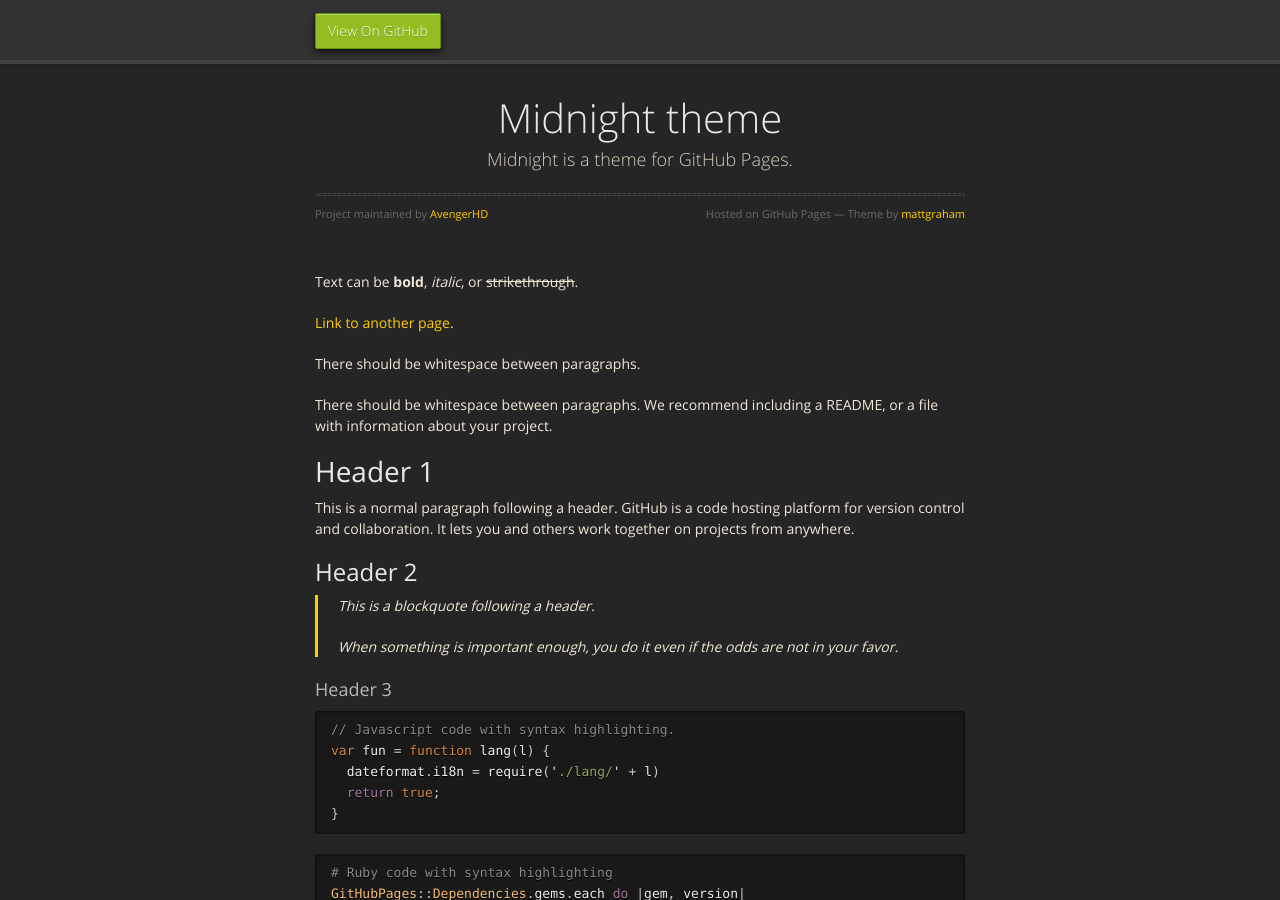
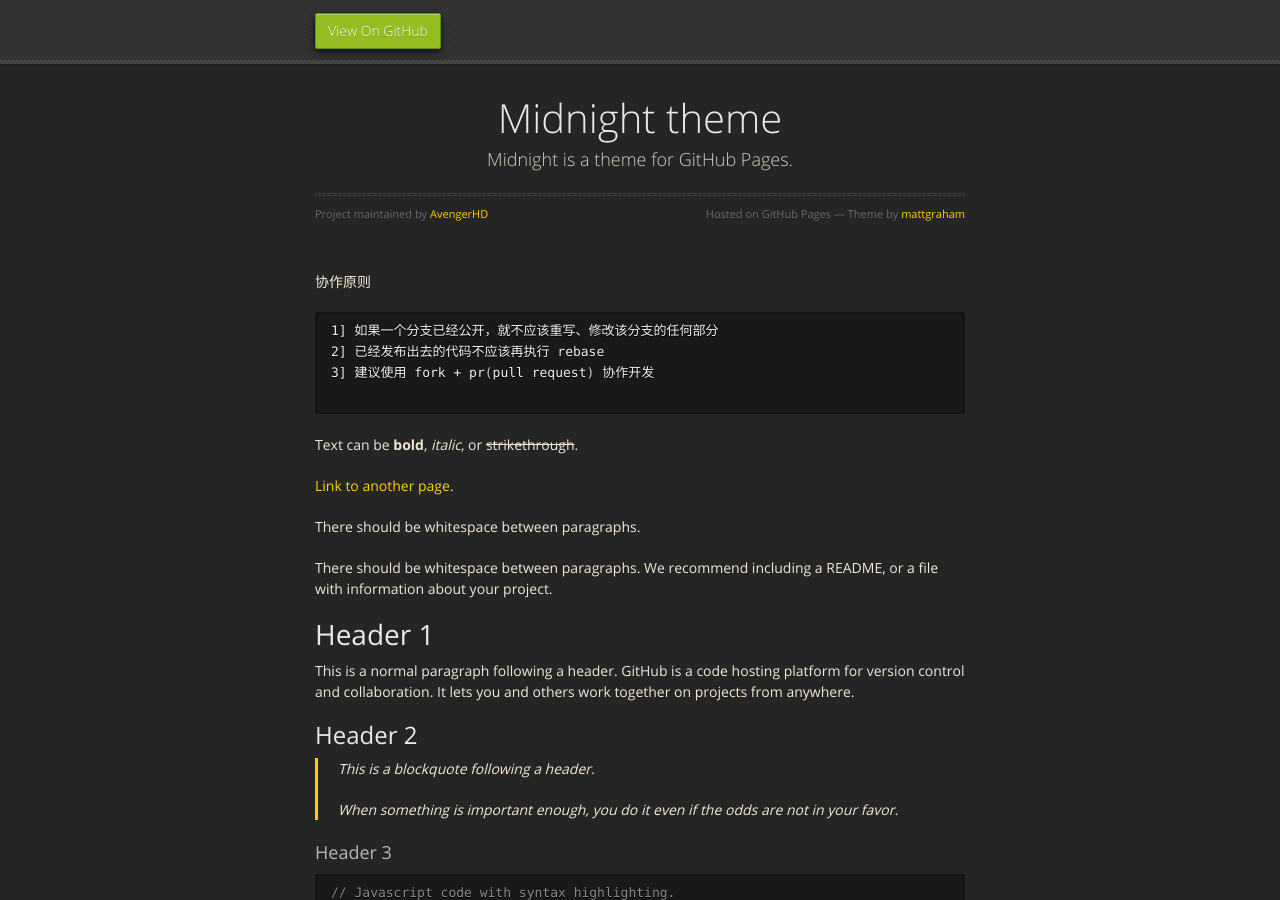
Before and after one commit to AvengerHD/AvengerHD.github.io, a Jekyll site: the page built from index.md, in a window 1280 px wide and 900 px high. Built offline with Jekyll 4.4.1, drawn with Linux system fonts in a browser that asks for light colours; nearby versions of some CDN libraries.

Commit message:
modify index.md

````diff
--- a/_layouts/default.html
+++ b/_layouts/default.html
@@ -21,11 +21,6 @@
       <div id="header">
         <nav>
           <li class="fork"><a href="{{ site.github.repository_url }}">View On GitHub</a></li>
-          <!-- {% if site.show_downloads %}
-            <li class="downloads"><a href="{{ site.github.zip_url }}">ZIP</a></li>
-            <li class="downloads"><a href="{{ site.github.tar_url }}">TAR</a></li>
-            <li class="title">DOWNLOADS</li>
-          {% endif %} -->
         </nav>
       </div><!-- end header -->
 
--- a/index.md
+++ b/index.md
@@ -1,6 +1,14 @@
 ---
 layout: default
 ---
+**协作原则**
+
+```bash
+1] 如果一个分支已经公开，就不应该重写、修改该分支的任何部分
+2] 已经发布出去的代码不应该再执行 rebase
+3] 建议使用 fork + pr(pull request) 协作开发
+
+```
 
 Text can be **bold**, _italic_, or ~~strikethrough~~.
 
````
